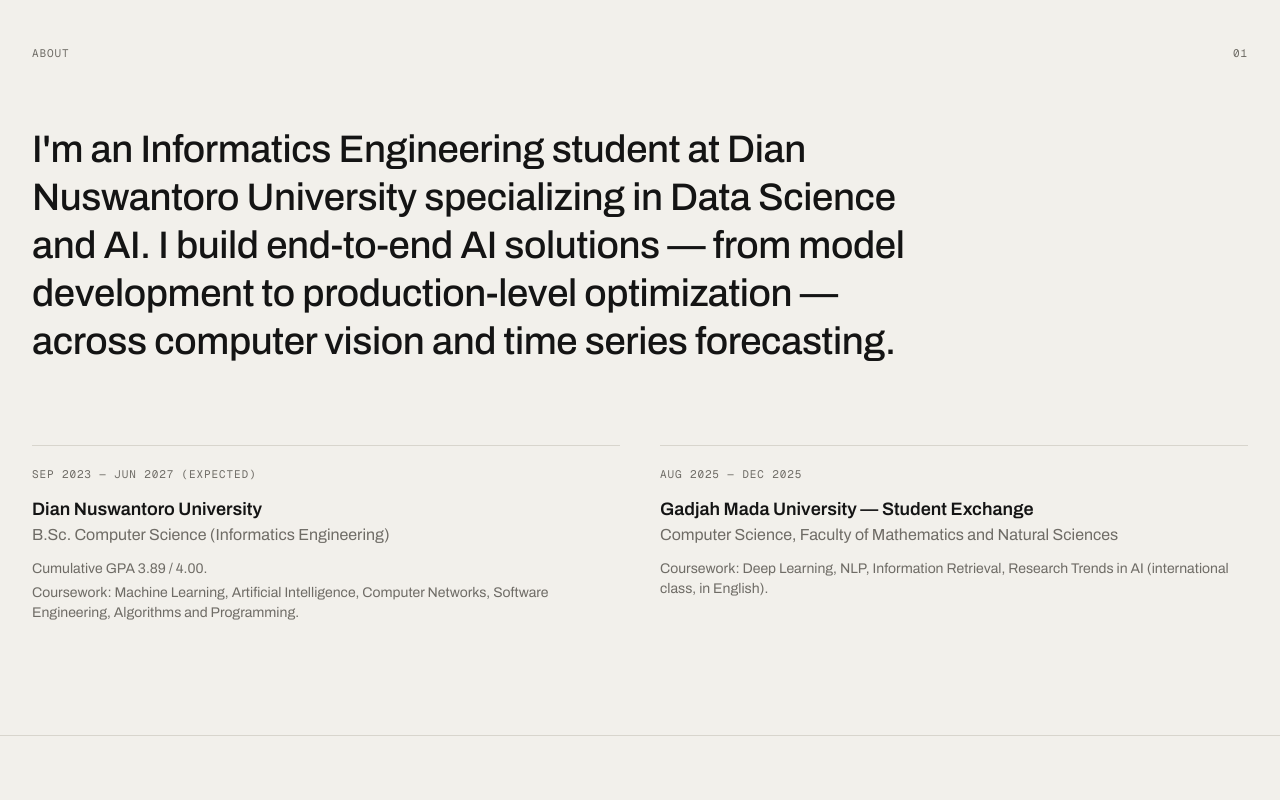
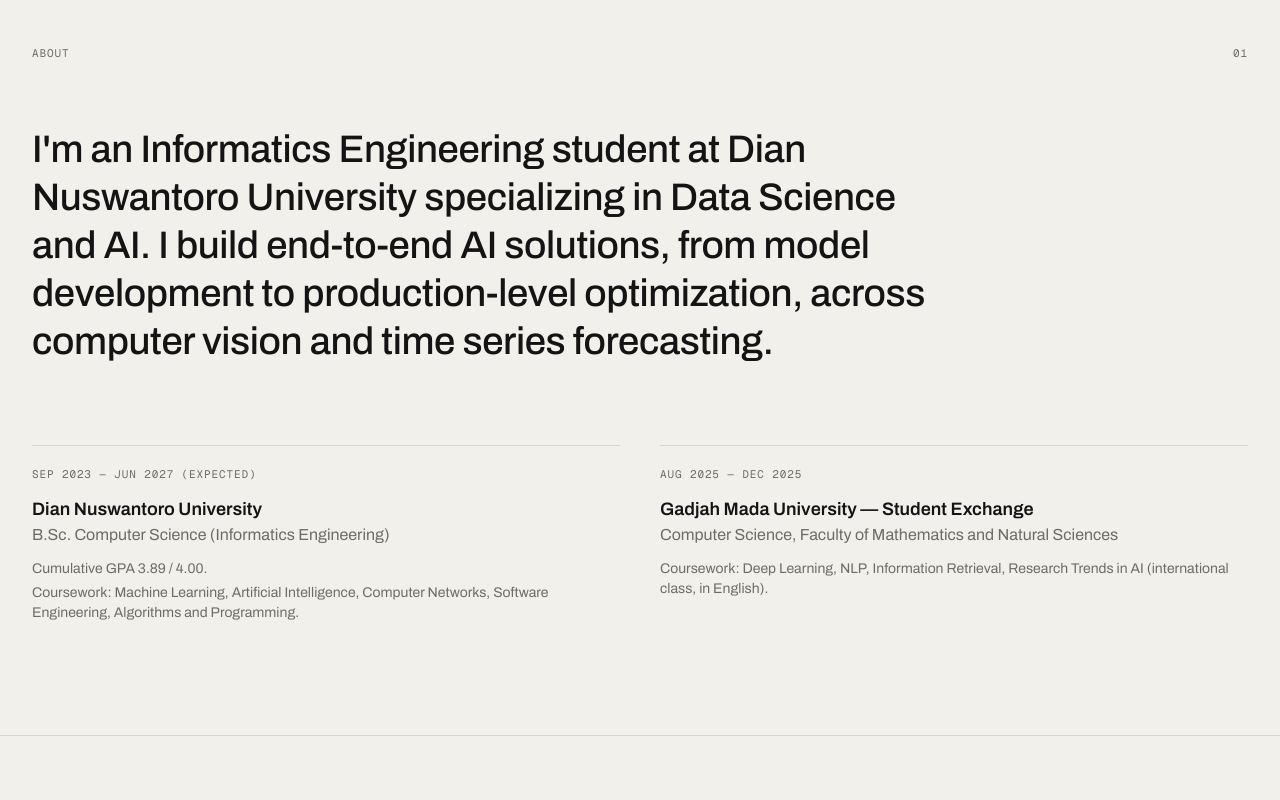
Before and after one commit to venddraa/who-am-i, a Next.js app: page / in a window 1280 px wide. Shown: the part 900-1700 px from the top of the page. Built offline with nearby package versions, Linux system fonts and the light colour scheme.

Commit message:
Update portfolio content

```diff
--- a/src/content/experience.ts
+++ b/src/content/experience.ts
@@ -15,7 +15,7 @@
       },
       {
         title: "Data Scientist — Computer Vision",
-        period: "Jan 2025 — Present",
+        period: "Jan 2026 — Present",
         bullets: [
           "Built a multi-modal emotion detection pipeline combining facial expression recognition (FER) and contextual emotion analysis (Emotic), classifying up to 26 emotion labels with continuous Valence-Arousal-Dominance scores.",
           "Integrated YOLOv8n for person detection and YuNet for face detection with margin-aware cropping.",
@@ -26,7 +26,7 @@
     ],
   },
   {
-    organization: "AI Research and Development Group",
+    organization: "Bengkel Koding - Teaching Assistant",
     location: "Semarang, Indonesia",
     roles: [
       {
--- a/src/content/site.ts
+++ b/src/content/site.ts
@@ -11,7 +11,7 @@
    * Kept factual: sourced from CV profile section.
    */
   statement:
-    "I'm an Informatics Engineering student at Dian Nuswantoro University specializing in Data Science and AI. I build end-to-end AI solutions — from model development to production-level optimization — across computer vision and time series forecasting.",
+    "I'm an Informatics Engineering student at Dian Nuswantoro University specializing in Data Science and AI. I build end-to-end AI solutions, from model development to production-level optimization, across computer vision and time series forecasting.",
   focusAreas: [
     "Data Science",
     "Machine Learning",
```
